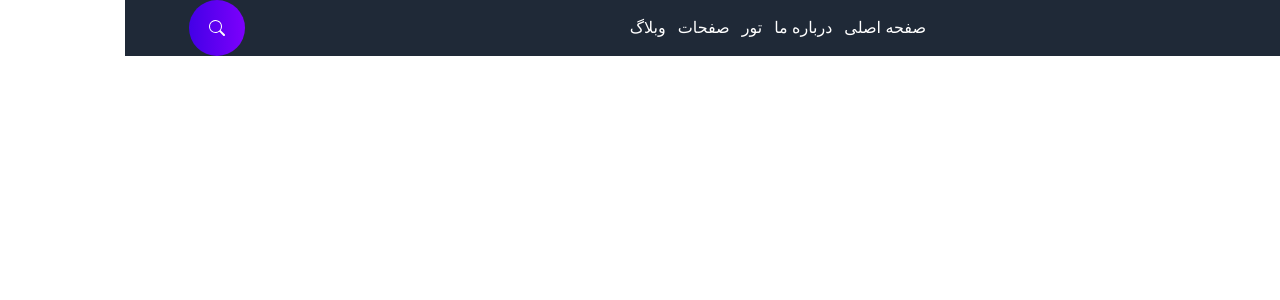
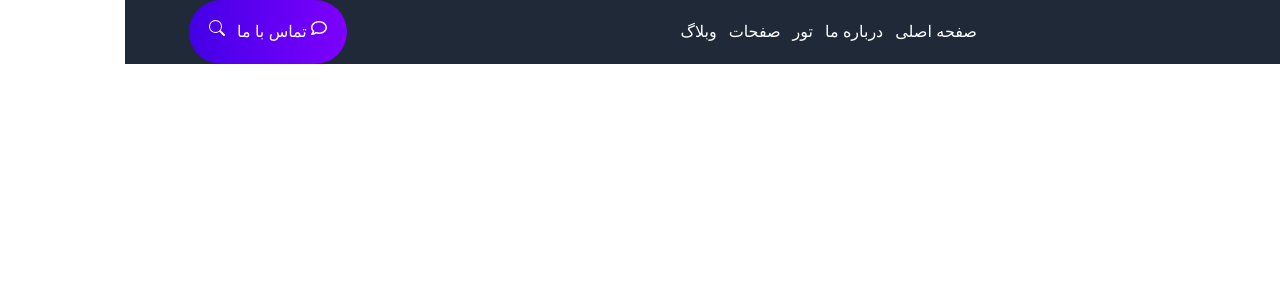
Before and after one commit to shivarahimi/tourism_project, a Next.js app: page / in a window 1280 px wide. Shown: the top 300 px of the page. Built offline with nearby package versions, Linux system fonts and the light colour scheme.

Commit message:
shiva-update

```diff
--- a/src/components/tools/Headers/Headers.tsx
+++ b/src/components/tools/Headers/Headers.tsx
@@ -1,12 +1,16 @@
+"use client";
 // base
-import { FC } from "react";
+import { FC, useState } from "react";
 import { headerMenuList } from "@/core/data/HeaderMenu/HeaderMenu.data";
 import { BsSearch } from "react-icons/bs";
 import { HeaderResponsive } from "./HeaderResponsive/HeaderResponsive";
+import { FaRegComment } from "react-icons/fa";
+import { AiOutlineClose } from "react-icons/ai";
 
 interface IPropType {}
 
 const Headers: FC<IPropType> = () => {
+  const [isOverlayVisible, setIsOverlayVisible] = useState(false);
   return (
     <header className="bg-gray-800 text-white">
       <section className="flex items-center justify-between w-[90%] mx-auto">
@@ -26,8 +30,37 @@ const Headers: FC<IPropType> = () => {
         </ul>
 
         <section>
-          <div className="hidden md:block bg-gt-gradient-1 rounded-[40px] p-5">
-            <BsSearch />
+          <div className="hidden md:flex bg-gt-gradient-1 rounded-[40px] p-5 gap-3 cursor-pointer">
+            <div className="flex gap-1">
+              <FaRegComment />
+              <span className="hover:underline  hover:decoration-1 underline-offset-4 hover:underline-offset-2 transition-all duration-500">
+                تماس با ما
+              </span>
+            </div>
+            <BsSearch onClick={() => setIsOverlayVisible(true)} />
+            {isOverlayVisible && (
+              <div
+                className="fixed inset-0 bg-gray-800 bg-opacity-50 flex items-center justify-center z-50"
+                onClick={() => setIsOverlayVisible(false)} // بستن با کلیک روی پس‌زمینه
+              >
+                <p>hiii</p>
+                {/* محتوای داخل لایه */}
+                <div
+                  className="bg-white p-4 rounded shadow-lg relative"
+                  onClick={(e) => e.stopPropagation()} // جلوگیری از بسته شدن هنگام کلیک داخل محتوای لایه
+                >
+                  <button
+                    onClick={() => setIsOverlayVisible(false)}
+                    className="absolute top-2 right-2 text-gray-600 hover:text-black"
+                  >
+                    <AiOutlineClose size={20} />
+                  </button>
+                  <h2 className="text-lg font-semibold">جستجو</h2>
+                  <p>این یک مثال از محتوای داخلی است.</p>
+                </div>
+              </div>
+            )}
+            {/* </div> */}
           </div>
         </section>
       </section>
```
